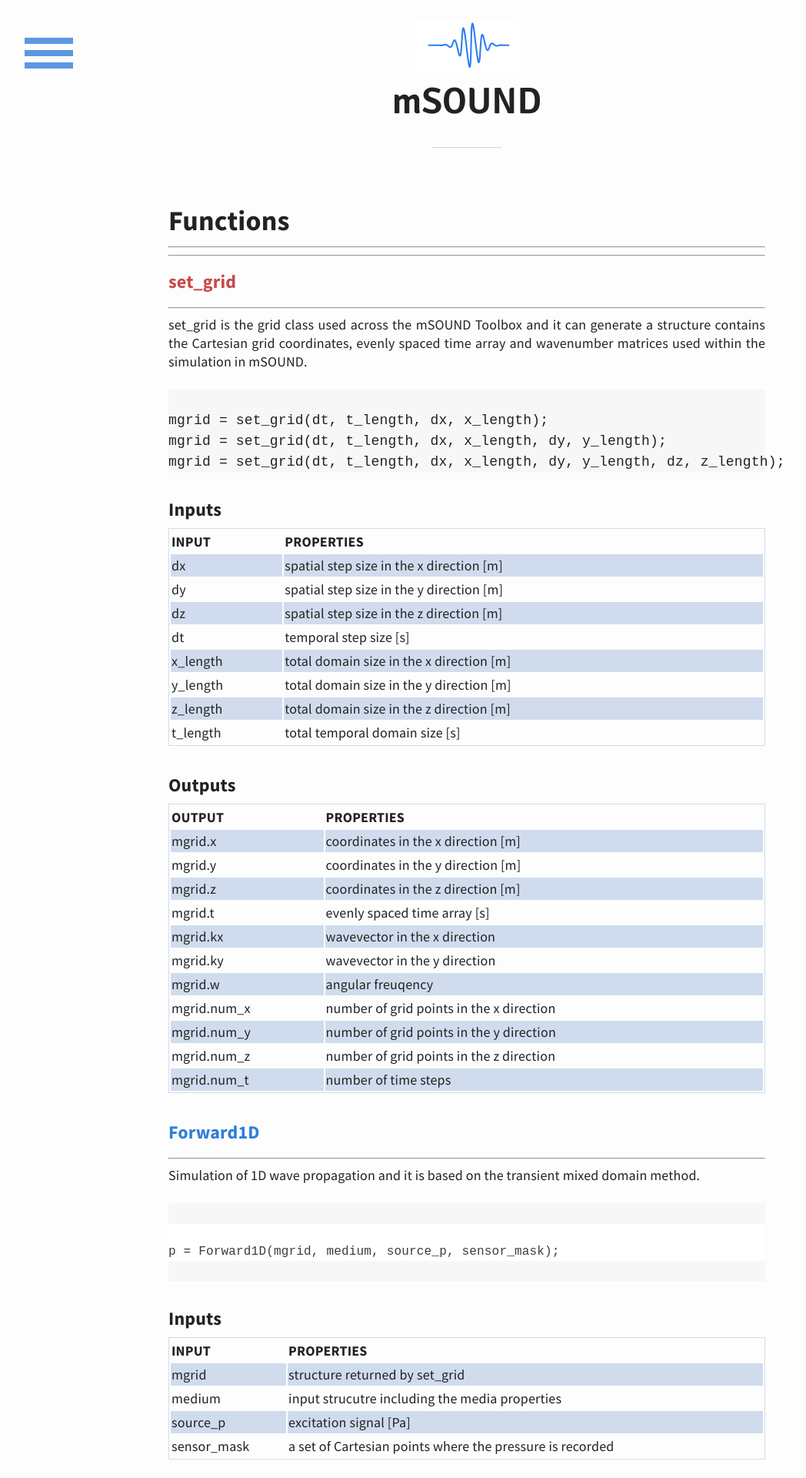
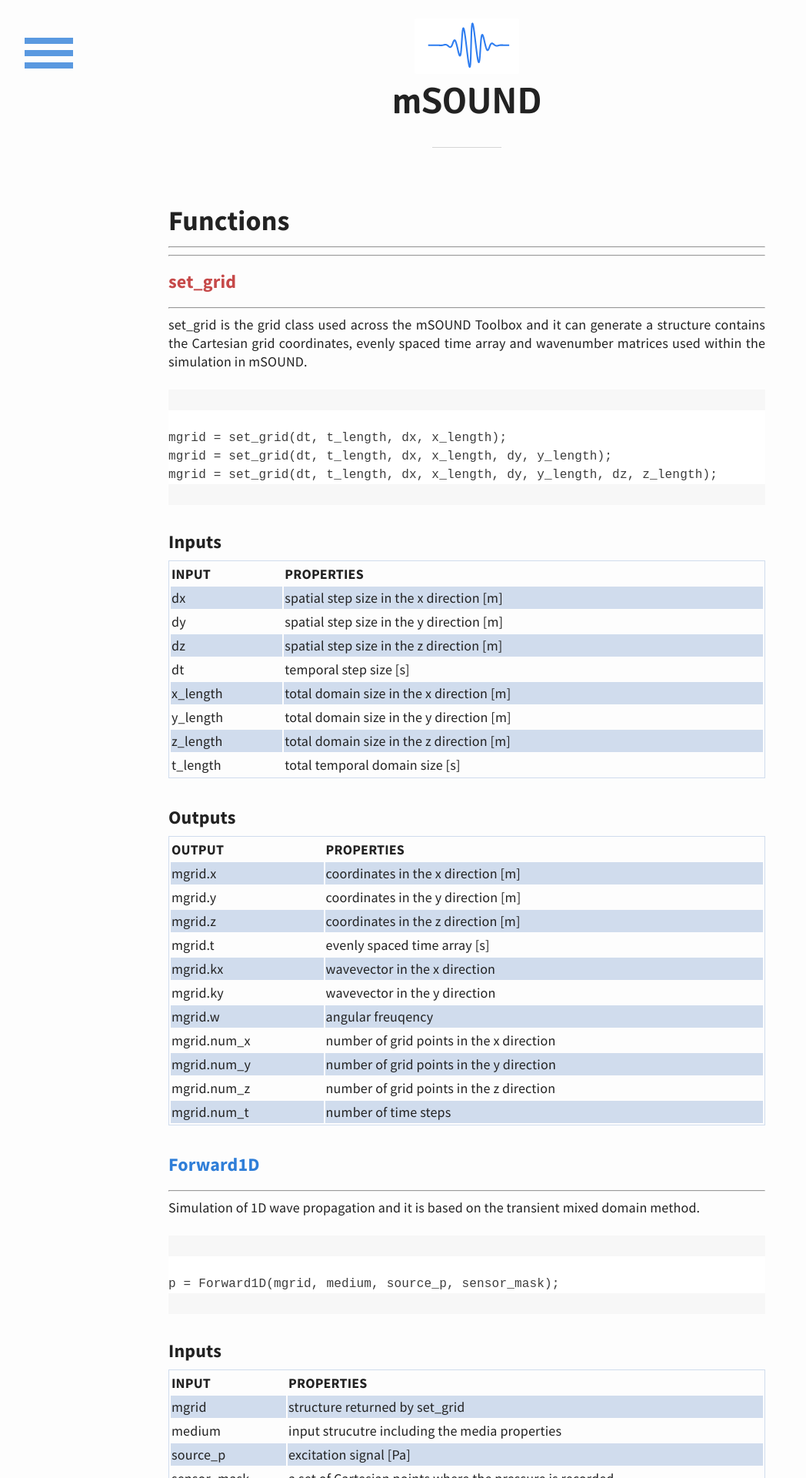
Before and after one commit to m-SOUND/mSOUND, a Jekyll site: the page built from function.html, in a window 1280 px wide. Shown: the top 1920 px of the page at 77% size, without its empty margins (33-1081 px from the left). Built offline with Jekyll 4.4.1, drawn with Linux system fonts in a browser that asks for light colours.

Commit message:
Update function.html

```diff
--- a/function.html
+++ b/function.html
@@ -14,11 +14,11 @@
 set_grid is the grid class used across the mSOUND Toolbox and it can generate a structure contains the Cartesian grid coordinates,
 evenly spaced time array and wavenumber matrices used within the simulation in mSOUND.
 
-<pre class = "code">
+<pre> <code>
 mgrid = set_grid(dt, t_length, dx, x_length);
 mgrid = set_grid(dt, t_length, dx, x_length, dy, y_length);
 mgrid = set_grid(dt, t_length, dx, x_length, dy, y_length, dz, z_length);
-</pre>
+</code> </pre>
 </p>
 
 <h3>Inputs </h3>
```
